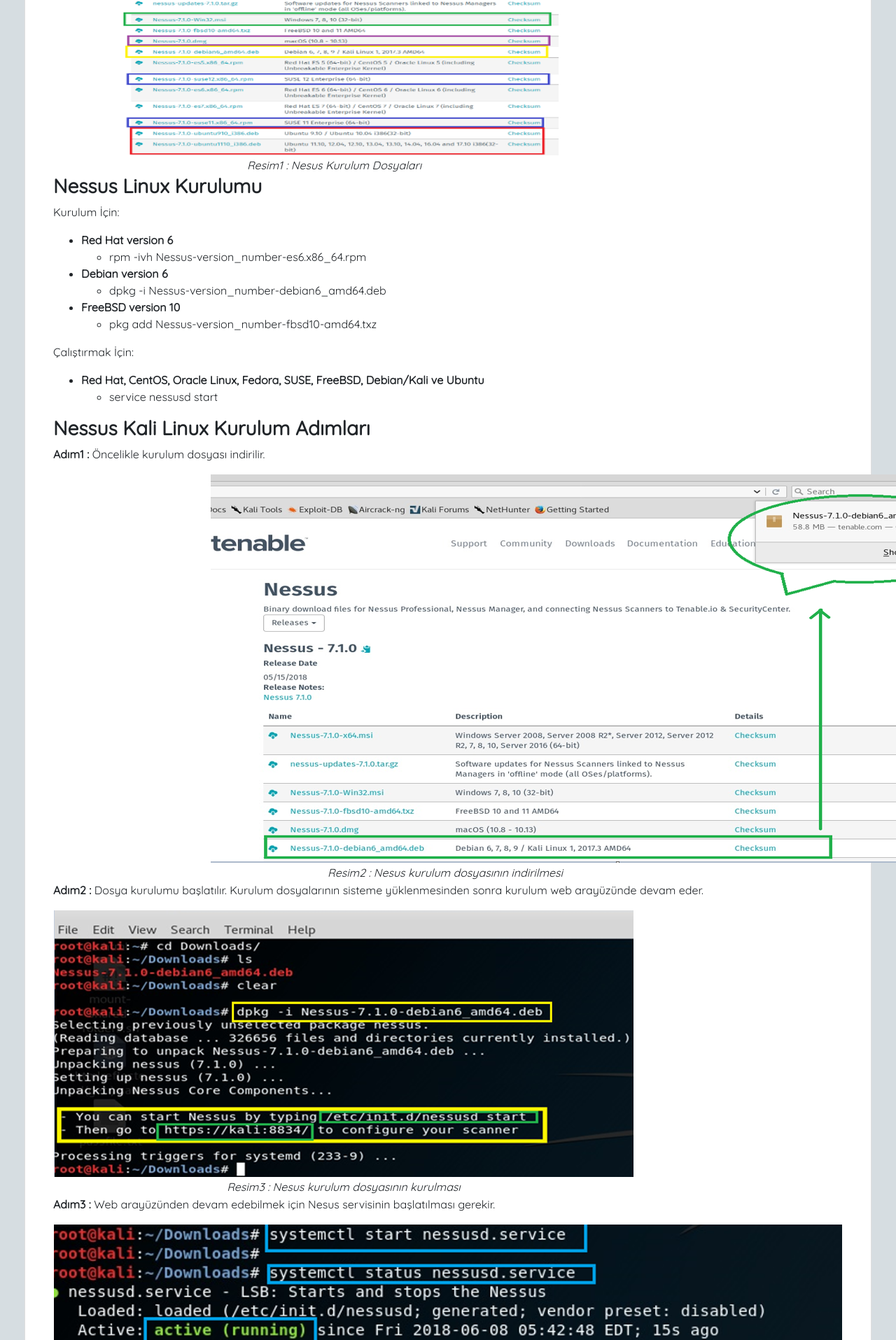
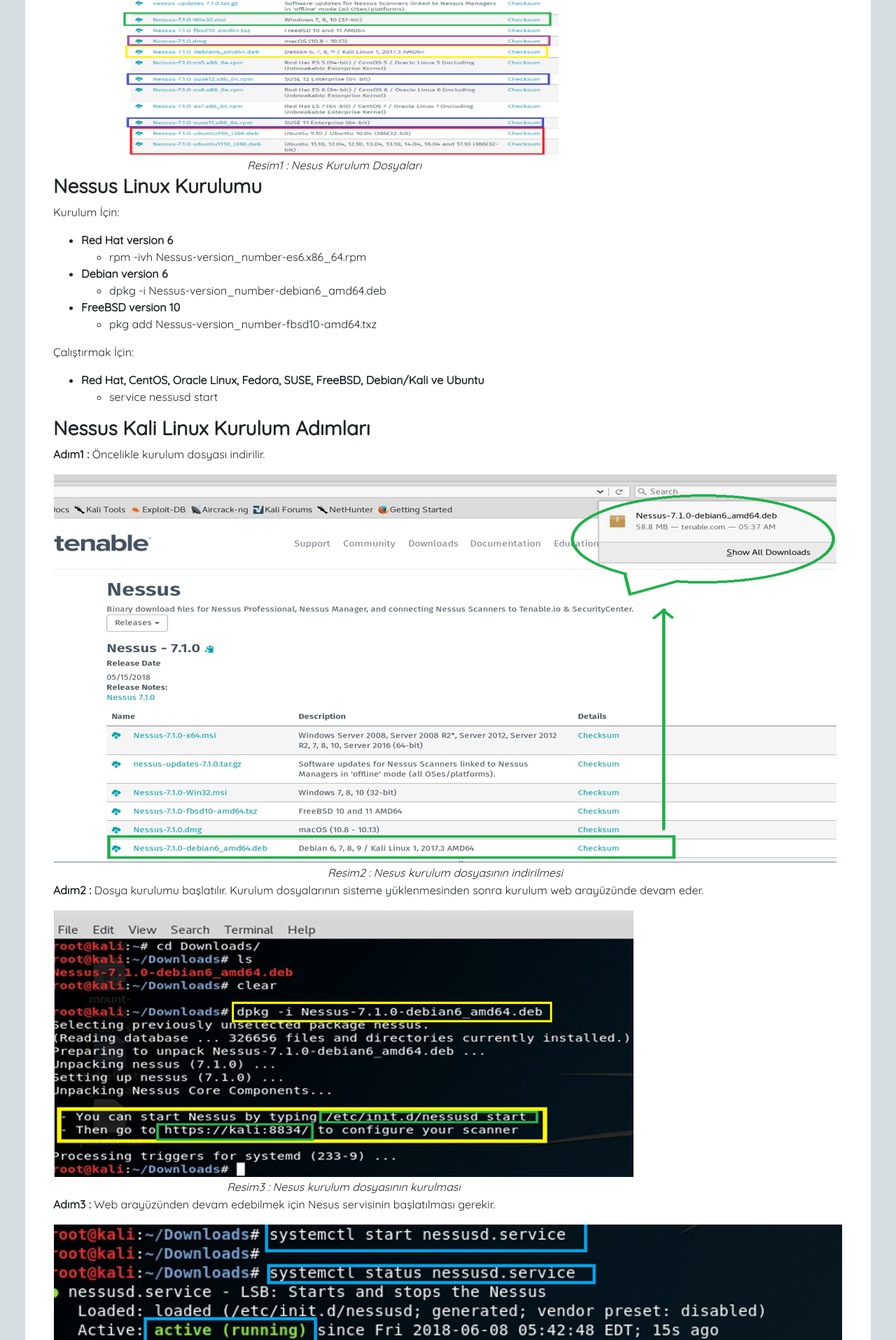
Before and after one commit to laccart/laccart, a Jekyll site: the page built from _posts/2020-06-26-Nessus-Professioal-Nedir-ve-Nasıl-Kurulur.markdown, in a window 1280 px wide. Shown: the part 4084-5999 px from the top of the page at 70% size. Built offline with Jekyll 4.4.1, drawn with Linux system fonts in a browser that asks for light colours; nearby versions of some CDN libraries; our own code applies the rules of GitHub Pages for plain Markdown files.

Commit message:
Update 2020-06-26-Nessus-Professioal-Nedir-ve-Nasıl-Kurulur.markdown

```diff
--- a/_posts/2020-06-26-Nessus-Professioal-Nedir-ve-Nasıl-Kurulur.markdown
+++ b/_posts/2020-06-26-Nessus-Professioal-Nedir-ve-Nasıl-Kurulur.markdown
@@ -165,7 +165,7 @@
 
 **Adım1 :** Öncelikle kurulum dosyası indirilir.
 
-| ![atgr2]({{ site.url }}/assets/img/Nessus/part1/adim1.png){: style="display: block; margin-left: 20%; margin-right: auto; width: 100% "} |
+| ![atgr2]({{ site.url }}/assets/img/Nessus/part1/adim1.png){: style="display: block; margin-left: auto; margin-right: auto; width: 100% "} |
 |:--:|
 | *Resim2 : Nesus kurulum dosyasının indirilmesi* |
 
```
